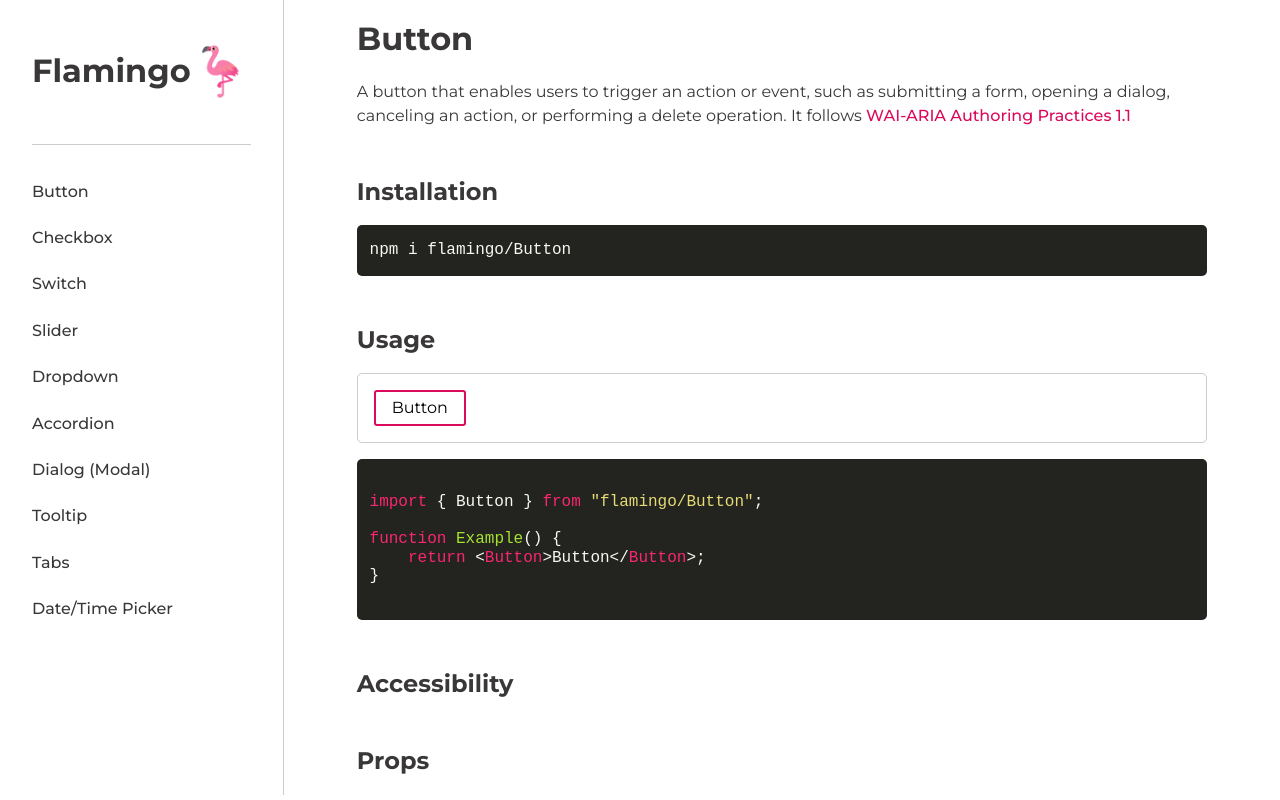
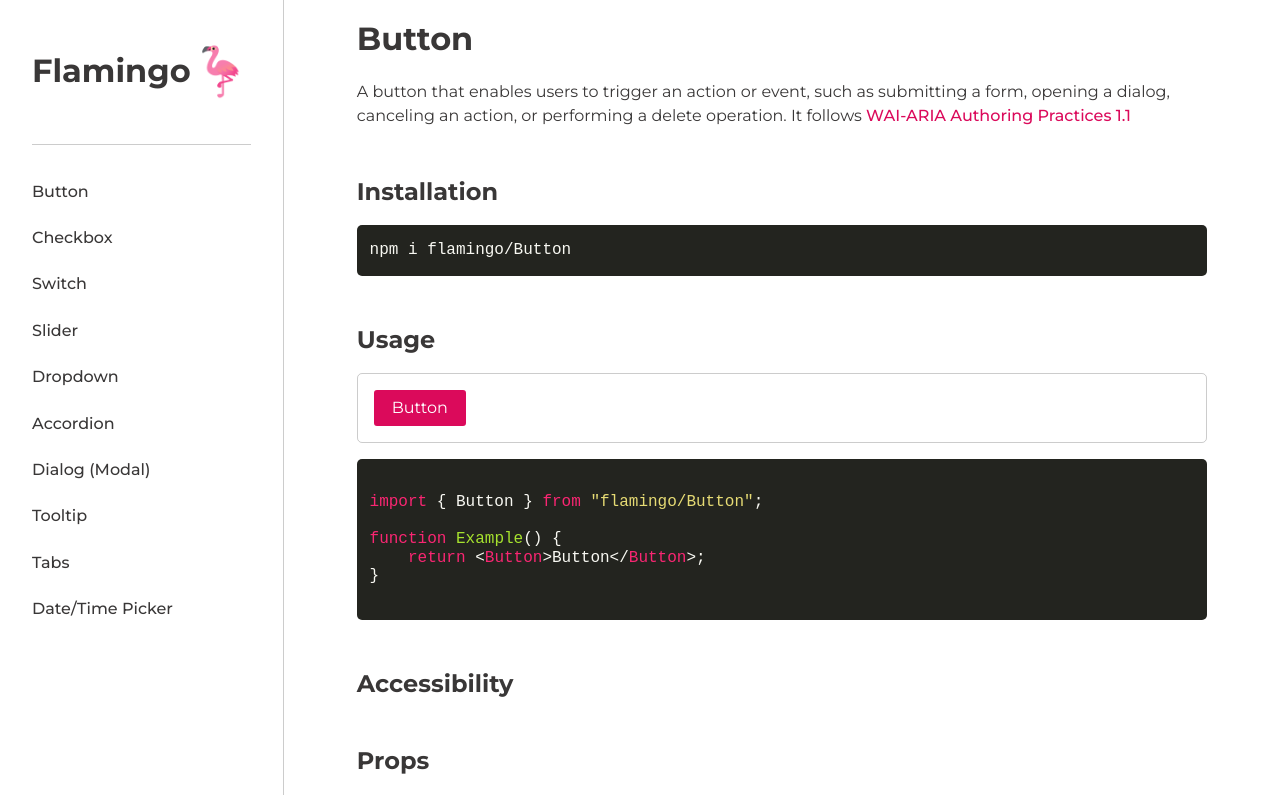
Before and after one commit to iamBevan/Accessible-React-Components, a Next.js app: page /components/button in a window 1280 px wide. Built offline with nearby package versions, Linux system fonts and the light colour scheme.

Commit message:
update default button style

```diff
--- a/components/button/button.module.scss
+++ b/components/button/button.module.scss
@@ -1,18 +1,17 @@
 .button{
 	position:relative;
 	display:inline-block; padding:0.5rem 1rem; margin:0;
-	font-size:1rem; line-height:1rem; white-space:nowrap; vertical-align:top; color:#000;
-	background:none; border:2px solid var(--focus); border-radius:3px; opacity:1;
-	transition:0.1s;
+	font-size:1rem; line-height:1rem; white-space:nowrap; vertical-align:top; color:#fff;
+	background:var(--focus); border:2px solid var(--focus); border-radius:3px; opacity:1;
+	transition:all 0.15s;
 
 	&:focus{
 		outline:0;
-		border:2px solid var(--focus);
-		box-shadow:0 0 0 4px var(--focus-shadow), inset 0 0 0 1px #fff;
+		box-shadow:0 0 0 4px var(--focus-shadow)
 	}
 
 	&:hover{
-		transition:0.1s;
+		transition:all 0.15s;
 		opacity:0.8;
 	}
 }
```
